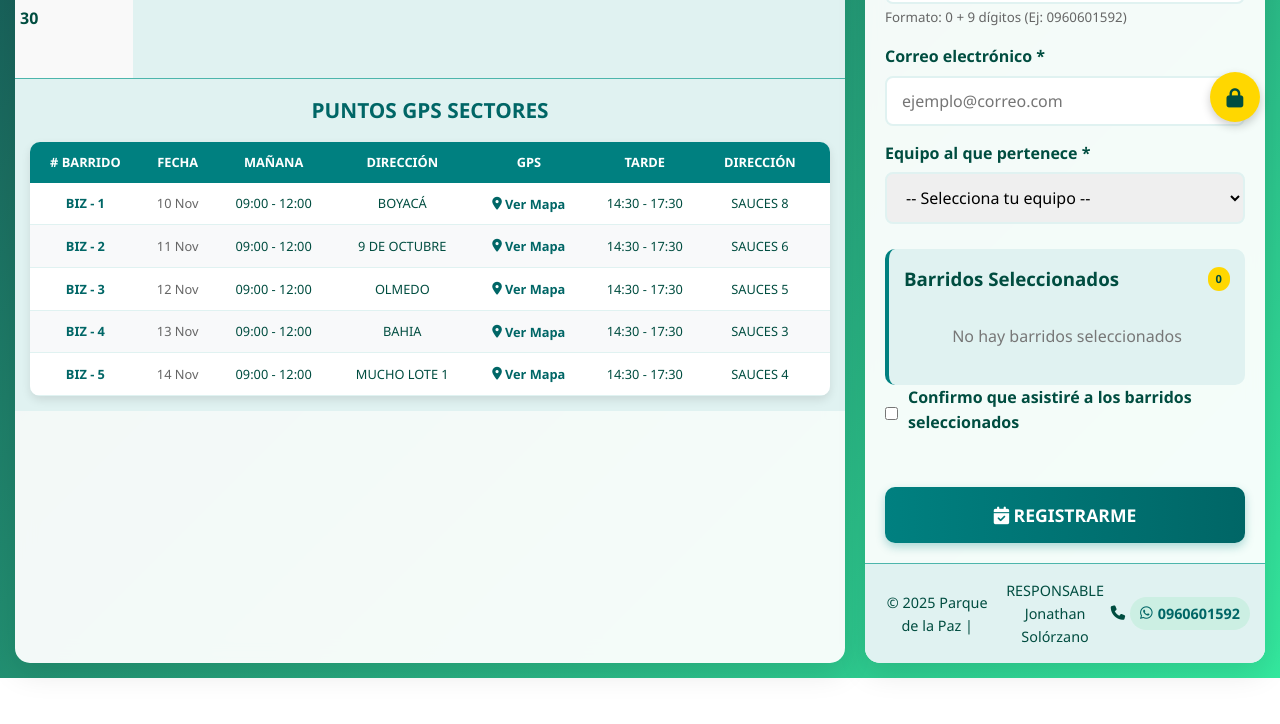
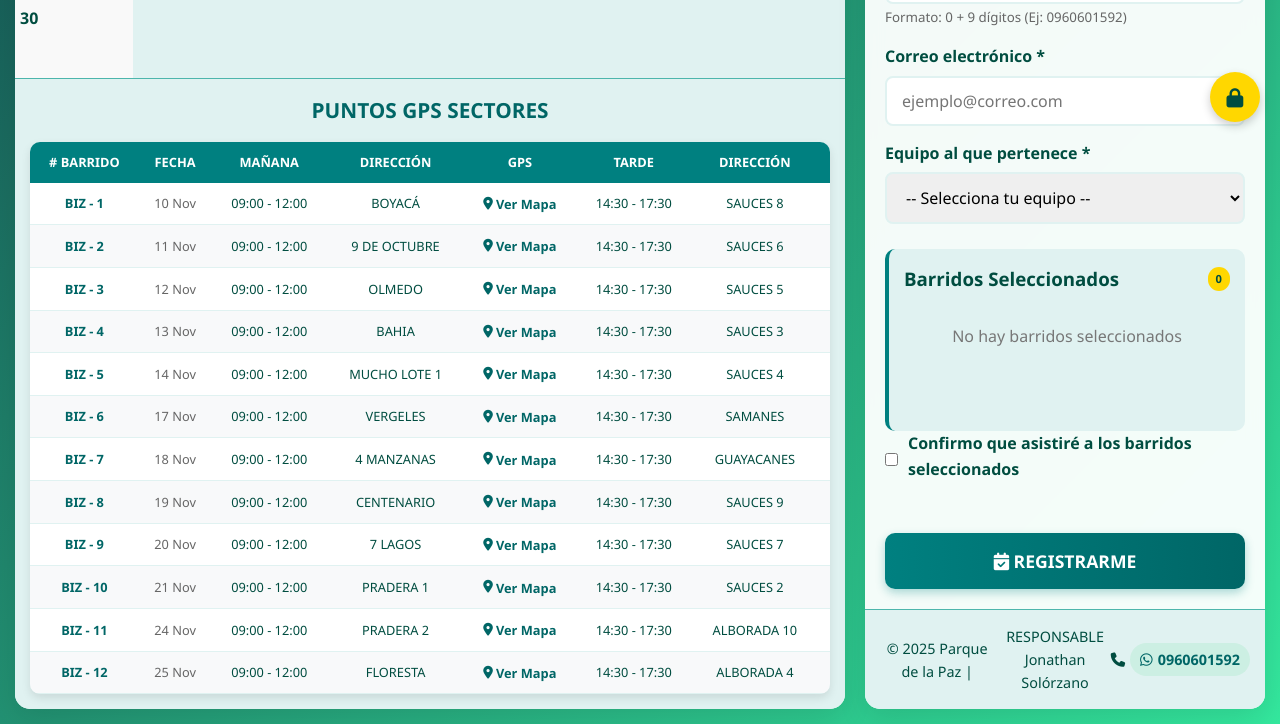
Before and after one commit to jssolorz/CALENDARIO-DE-BARRIDOS-PDLP, a plain HTML site: page index.html in a window 1280 px wide. Shown: the part 658-1382 px from the top of the page. Before the commit the page ends 1336 px from the top, so only its background shows below. Drawn offline with Linux system fonts and the light colour scheme.

Commit message:
Update index.html

```diff
--- a/index.html
+++ b/index.html
@@ -922,6 +922,76 @@
                                 <td>SAUCES 4</td>
                                 <td><a href="https://maps.app.goo.gl/KGcRCcmKdmuLxaqDA" target="_blank" class="gps-link"><i class="fas fa-map-marker-alt"></i> Ver Mapa</a></td>
                             </tr>
+                             <tr>
+                            <td class="sector-title">BIZ - 6</td>
+                                <td class="fecha-barrido">17 Nov</td>
+                                <td>09:00 - 12:00</td>
+                                <td>VERGELES </td>
+                                <td><a href="https://maps.app.goo.gl/t5uYsgKhHqPp2ood9" target="_blank" class="gps-link"><i class="fas fa-map-marker-alt"></i> Ver Mapa</a></td>
+                                <td>14:30 - 17:30</td>
+                                <td>SAMANES</td>
+                                <td><a href="https://maps.app.goo.gl/q8sj8dH8GzZauKwW7" target="_blank" class="gps-link"><i class="fas fa-map-marker-alt"></i> Ver Mapa</a></td>
+                            </tr>
+                             <tr>
+                            <td class="sector-title">BIZ - 7</td>
+                                <td class="fecha-barrido">18 Nov</td>
+                                <td>09:00 - 12:00</td>
+                                <td>4 MANZANAS  </td>
+                                <td><a href="https://maps.app.goo.gl/nbunuthYbus8ip2o7" target="_blank" class="gps-link"><i class="fas fa-map-marker-alt"></i> Ver Mapa</a></td>
+                                <td>14:30 - 17:30</td>
+                                <td>GUAYACANES</td>
+                                <td><a href="https://maps.app.goo.gl/q8sj8dH8GzZauKwW7" target="_blank" class="gps-link"><i class="fas fa-map-marker-alt"></i> Ver Mapa</a></td>
+                            </tr>
+                             <tr>
+                            <td class="sector-title">BIZ - 8</td>
+                                <td class="fecha-barrido">19 Nov</td>
+                                <td>09:00 - 12:00</td>
+                                <td>CENTENARIO </td>
+                                <td><a href="https://maps.app.goo.gl/o5eTeoGGyqDnUVQQA" target="_blank" class="gps-link"><i class="fas fa-map-marker-alt"></i> Ver Mapa</a></td>
+                                <td>14:30 - 17:30</td>
+                                <td>SAUCES 9</td>
+                                <td><a href="https://maps.app.goo.gl/27CAf75fuAeMHgAJ9" target="_blank" class="gps-link"><i class="fas fa-map-marker-alt"></i> Ver Mapa</a></td>
+                            </tr>
+                             <tr>
+                            <td class="sector-title">BIZ - 9</td>
+                                <td class="fecha-barrido">20 Nov</td>
+                                <td>09:00 - 12:00</td>
+                                <td>7 LAGOS </td>
+                                <td><a href="https://maps.app.goo.gl/h36GjVRBygTKP8CH6" target="_blank" class="gps-link"><i class="fas fa-map-marker-alt"></i> Ver Mapa</a></td>
+                                <td>14:30 - 17:30</td>
+                                <td>SAUCES 7</td>
+                                <td><a href="https://maps.app.goo.gl/pXxncR1giKDRb5Bt8" target="_blank" class="gps-link"><i class="fas fa-map-marker-alt"></i> Ver Mapa</a></td>
+                            </tr>
+                             <tr>
+                            <td class="sector-title">BIZ - 10</td>
+                                <td class="fecha-barrido">21 Nov</td>
+                                <td>09:00 - 12:00</td>
+                                <td>PRADERA 1 </td>
+                                <td><a href="https://maps.app.goo.gl/f3dXWBibaMS6VJDSA" target="_blank" class="gps-link"><i class="fas fa-map-marker-alt"></i> Ver Mapa</a></td>
+                                <td>14:30 - 17:30</td>
+                                <td>SAUCES 2</td>
+                                <td><a href="https://maps.app.goo.gl/kxUHsqjXRxysbaWw8" target="_blank" class="gps-link"><i class="fas fa-map-marker-alt"></i> Ver Mapa</a></td>
+                            </tr>
+                             <tr>
+                            <td class="sector-title">BIZ - 11</td>
+                                <td class="fecha-barrido">24 Nov</td>
+                                <td>09:00 - 12:00</td>
+                                <td>PRADERA 2 </td>
+                                <td><a href="https://maps.app.goo.gl/hc1Uaa9MFVnYUXmu8" target="_blank" class="gps-link"><i class="fas fa-map-marker-alt"></i> Ver Mapa</a></td>
+                                <td>14:30 - 17:30</td>
+                                <td>ALBORADA 10</td>
+                                <td><a href="https://maps.app.goo.gl/VjVJpBxVj5kbHLyS6" target="_blank" class="gps-link"><i class="fas fa-map-marker-alt"></i> Ver Mapa</a></td>
+                            </tr>
+                             <tr>
+                            <td class="sector-title">BIZ - 12</td>
+                                <td class="fecha-barrido">25 Nov</td>
+                                <td>09:00 - 12:00</td>
+                                <td>FLORESTA </td>
+                                <td><a href="https://maps.app.goo.gl/Q19YeDjmc8xDvvjV9" target="_blank" class="gps-link"><i class="fas fa-map-marker-alt"></i> Ver Mapa</a></td>
+                                <td>14:30 - 17:30</td>
+                                <td>ALBORADA 4</td>
+                                <td><a href="https://maps.app.goo.gl/VjVJpBxVj5kbHLyS6" target="_blank" class="gps-link"><i class="fas fa-map-marker-alt"></i> Ver Mapa</a></td>
+                            </tr>
                         </tbody>
                     </table>
                 </div>
```
